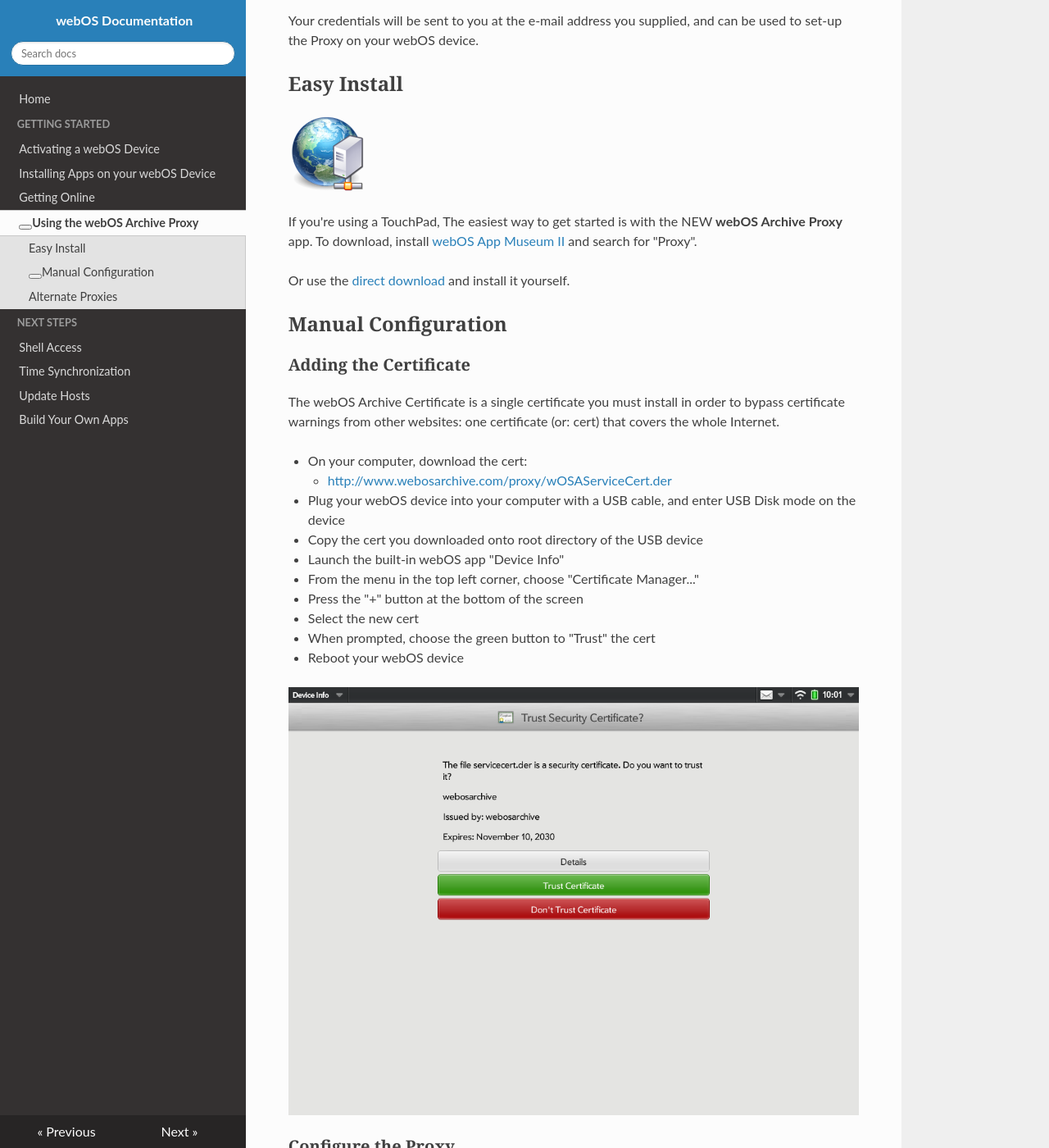
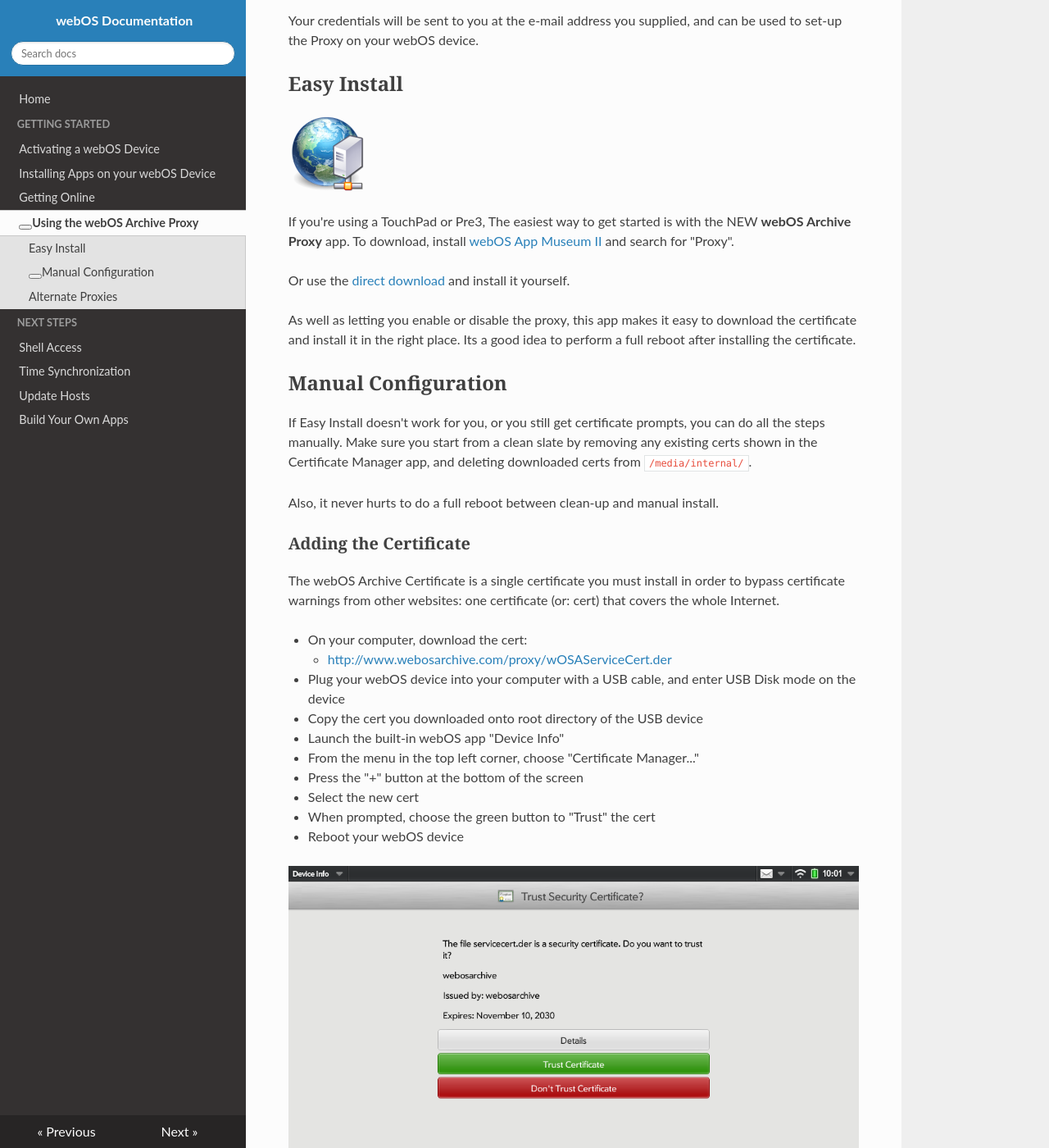
Before and after one commit to webOSArchive/webos-docs, an MkDocs documentation site: the page built from docs/proxysetup.md, in a window 1280 px wide and 1400 px high, scrolled down 485 px. Shown: the whole window at 82% size. Built offline with MkDocs 1.6.1, drawn with Linux system fonts in a browser that asks for light colours; nearby versions of some CDN libraries; some web fonts are replaced; library files that are not in the unit come from our copies; some of the changed text lies outside the part shown.

Commit message:
update proxy and footer

```diff
--- a/docs/proxysetup.md
+++ b/docs/proxysetup.md
@@ -13,12 +13,18 @@ Your credentials will be sent to you at the e-mail address you supplied, and can
 
 ![webOS Archive Proxy](images/proxyicon.png)
 
-If you're using a TouchPad, The easiest way to get started is with the NEW **webOS Archive Proxy** app.
+If you're using a TouchPad or Pre3, The easiest way to get started is with the NEW **webOS Archive Proxy** app.
 To download, install [webOS App Museum II](Installing Apps on your webOS Device) and search for "Proxy".
 
 Or use the [direct download](http://appcatalog.webosarchive.com/showMuseumDetails.php?app=1005768) and install it yourself.
 
+As well as letting you enable or disable the proxy, this app makes it easy to download the certificate and install it in the right place. Its a good idea to perform a full reboot after installing the certificate.
+
 ## Manual Configuration
+
+If Easy Install doesn't work for you, or you still get certificate prompts, you can do all the steps manually. Make sure you start from a clean slate by removing any existing certs shown in the Certificate Manager app, and deleting downloaded certs from `/media/internal/`.
+
+Also, it never hurts to do a full reboot between clean-up and manual install.
 
 ### Adding the Certificate
 
@@ -42,8 +48,8 @@ The webOS Archive Certificate is a single certificate you must install in order
 A Proxy switch app adds a feature to webOS allowing you to turn on (and off) a global proxy. Once activated, this proxy works for any app on the device -- including email!
 
 * Install a Proxy app
-    + For TouchPads: Install the app **Proxy Set Basic** from Preware, or [download directly here](http://www.webosarchive.com/proxy/com.palm.com.verusora.touchpad.proxysetbasic_1.1.1_all.ipk).
-    + For Phones: Install the app **ProxySwitcher** from Preware, or [download directly here](http://www.webosarchive.com/proxy/com.palm.proxyswitcher_1.2.0_all.ipk).
+    + Install the app **webOS Archive Proxy** app from App Museum II, or [download directly here](http://appcatalog.webosarchive.com/showMuseumDetails.php?app=1005768).
+    + Install the app **Proxy Set Basic** from Preware, or [download directly here](http://www.webosarchive.com/proxy/com.palm.com.verusora.touchpad.proxysetbasic_1.1.1_all.ipk).
 * Launch the app, and configure the fields as follows:
 * Server: `proxy.webosarchive.com`
 * Port: `3128`
--- a/overrides/footer.html
+++ b/overrides/footer.html
@@ -22,5 +22,5 @@
       {% endif %}
     </div>
 
-    <small>webOS Documentation is a project of <a href="http://www.webosarchive.com">webOS Archive</a></small>
+    <small><a href="https://github.com/codepoet80/webos-docs">webOS Docs</a> is a project of <a href="http://www.webosarchive.com">webOS Archive</a></small>
   </footer>
```
